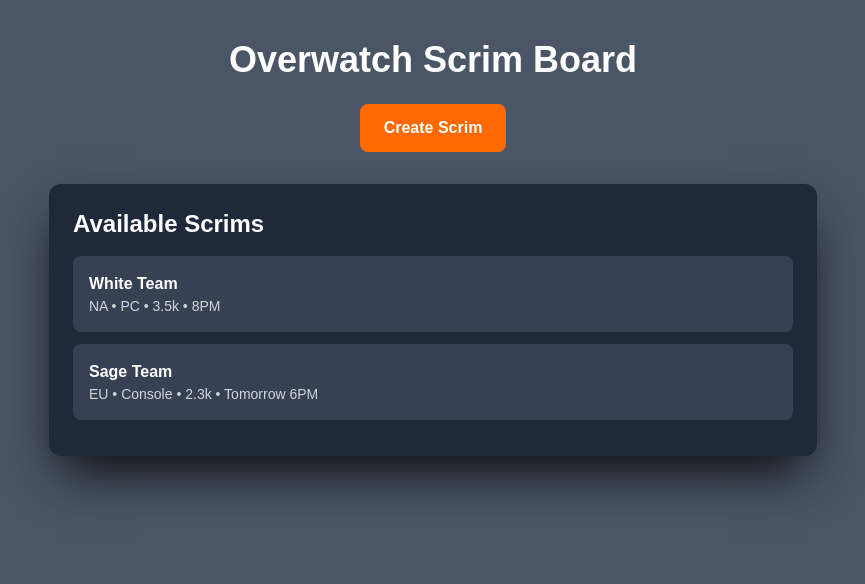
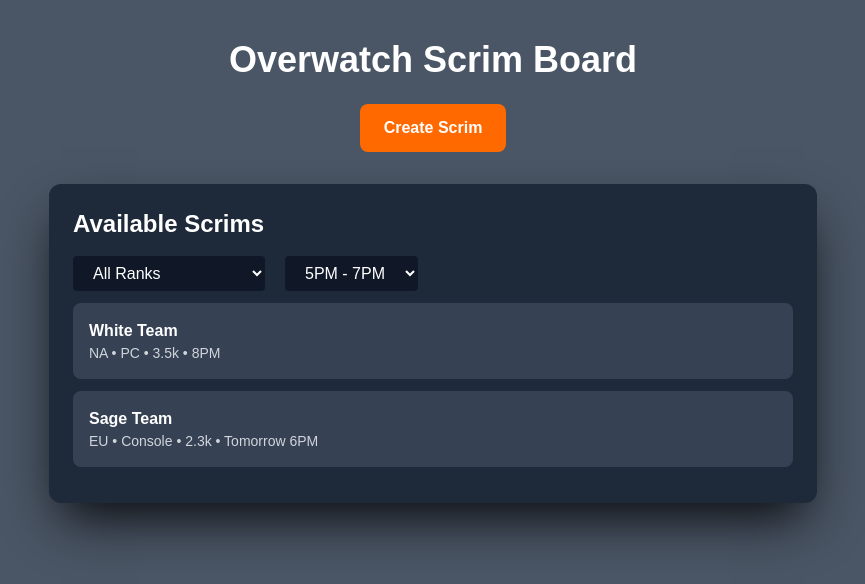
Before and after one commit to tylerpbrady/overwatch-scrim-site, a Next.js app: page / in a window 1280 px wide. Shown: the top 584 px of the page, without its empty margins (207-1072 px from the left). Built offline with nearby package versions, Linux system fonts and the light colour scheme.

Commit message:
Fixed dropdowns

```diff
--- a/app/page.tsx
+++ b/app/page.tsx
@@ -22,6 +22,20 @@
       <div className="w-full max-w-3xl bg-gray-800 rounded-xl p-6 shadow-2xl/90">
         <h2 className="text-2xl font-semibold mb-4">Available Scrims</h2>
 
+        <select className="w-48 bg-gray-900 text-white px-4 py-2 rounded mb-3 mr-5">
+          <option>All Ranks</option>
+          <option>GM</option>
+          <option>Masters</option>
+          <option>Diamond</option>
+        </select>
+
+        <select className="bg-gray-900 text-white px-4 py-2 rounded mb-3 mr-5">
+          <option disabled>Time Slot</option>
+          <option>5PM - 7PM</option>
+          <option>7PM - 9PM</option>
+          <option>Other</option>
+        </select>
+
         {scrims.map((scrim) => (
           <div
             key={scrim.team}
```
